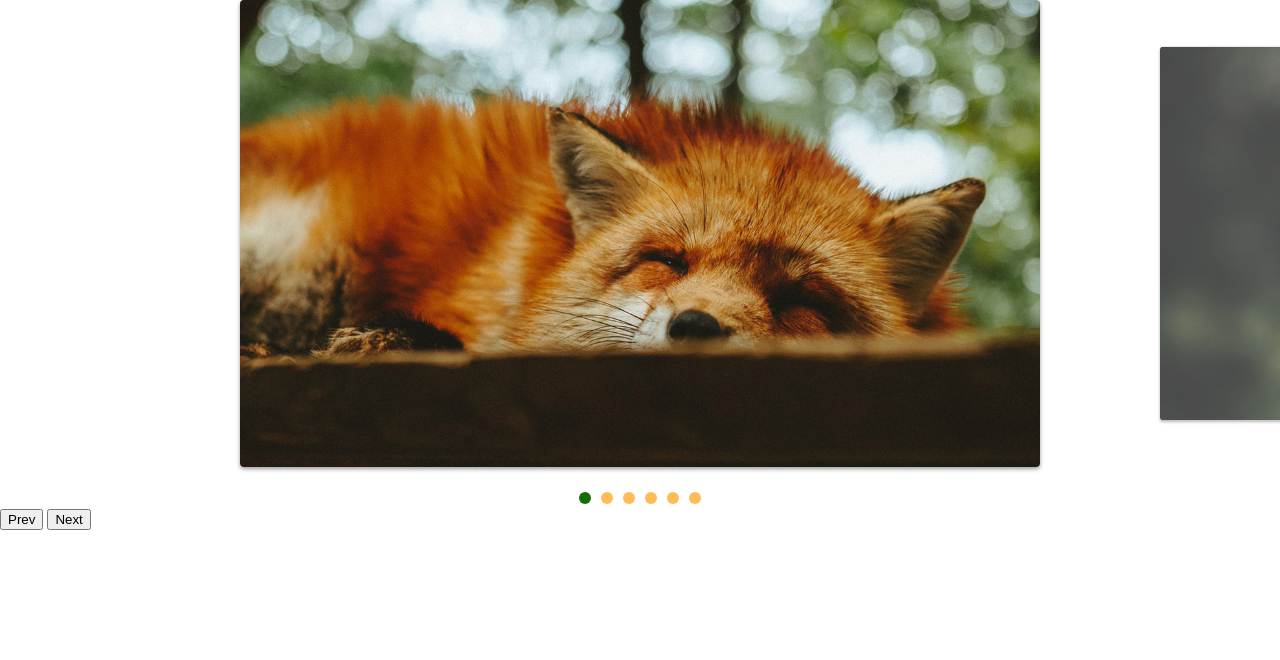
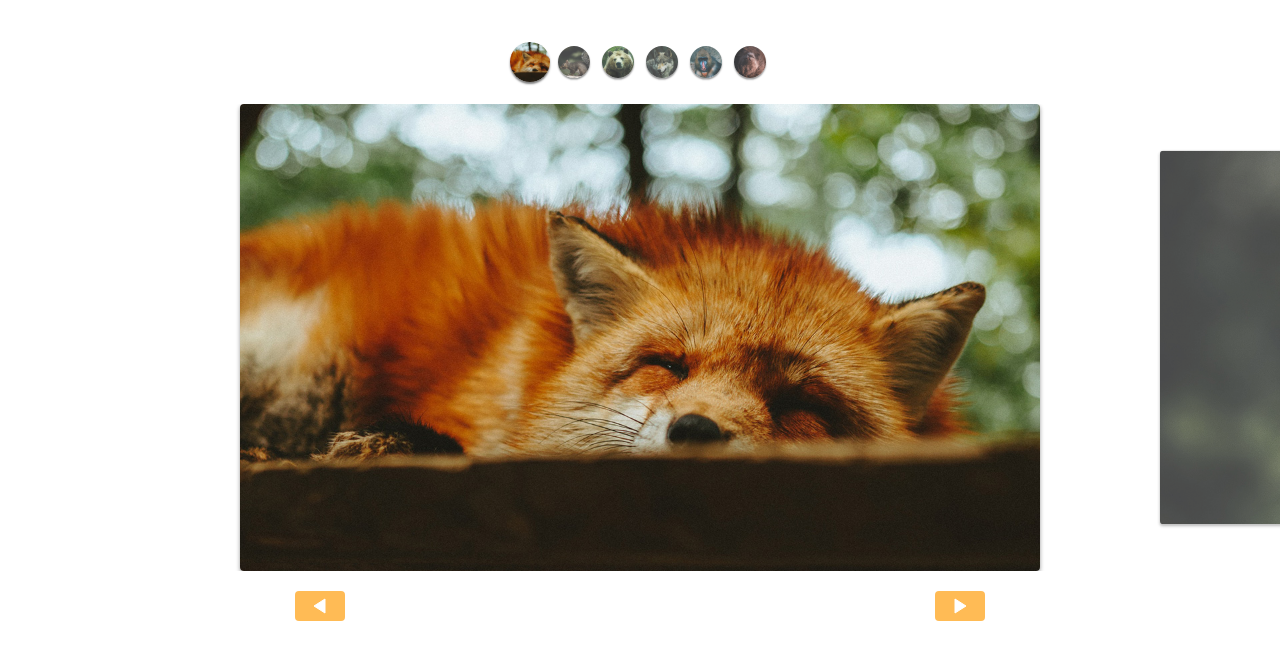
Before and after one commit to larissayasmim/projeto_slide, a plain HTML site: page index.html in a window 1280 px wide. Drawn offline with Linux system fonts and the light colour scheme.

Commit message:
Estiliza os botões de navegação

```diff
--- a/css/style.css
+++ b/css/style.css
@@ -62,5 +62,50 @@ img {
 }
 
 [data-control="slide"] li.active a, [data-control="slide"] li a:hover {
-  background: rgb(21, 108, 5);
+  background: #E54;
 }
+
+.custom-controls {
+  display: flex;
+  justify-content: center;
+  margin-top: 40px;
+  margin-bottom: 20px;
+  flex-wrap: wrap;
+}
+
+.custom-controls li {
+  opacity: .8;
+  transform: scale(.8);
+  width: 40px;
+  height: 40px;
+  border-radius: 50%;
+  overflow: hidden;
+  margin: 2px;
+  box-shadow: 0 2px 2px rgba(0,0,0,.5);
+  transition: .3s;
+}
+
+.custom-controls li.active {
+  opacity: 1;
+  transform: scale(1);
+}
+
+.arrow-nav {
+  display: flex;
+  justify-content: space-around;
+  margin: 20px 0;
+}
+
+.arrow-nav button {
+  cursor: pointer;
+  border: none;
+  border-radius: 4px;
+  color: white;
+  width: 50px;
+  height: 30px;
+  background: #FB5 url('../img/arrow.svg') center center no-repeat;
+}
+
+.arrow-nav button.prev {
+  transform: rotate(-180deg);
+}
--- a/index.html
+++ b/index.html
@@ -1,33 +1,36 @@
+
 <!DOCTYPE html>
 <html lang="en">
 <head>
   <meta charset="UTF-8">
-    <meta http-equiv="X-UA-Compatible" content="IE=edge">
   <meta name="viewport" content="width=device-width, initial-scale=1.0">
+  <meta http-equiv="X-UA-Compatible" content="ie=edge">
+  <title>Slide Curso JavaScript</title>
   <link rel="stylesheet" href="css/style.css">
-    <title>Slide Curso JavaScript</title>
-
 </head>
 <body>
-
+  <ul class="custom-controls">
+    <li><img src="img/foto1-thumb.jpg" alt=""></li>
+    <li><img src="img/foto2-thumb.jpg" alt=""></li>
+    <li><img src="img/foto3-thumb.jpg" alt=""></li>
+    <li><img src="img/foto4-thumb.jpg" alt=""></li>
+    <li><img src="img/foto5-thumb.jpg" alt=""></li>
+    <li><img src="img/foto6-thumb.jpg" alt=""></li>
+  </ul>
   <div class="slide-wrapper">
     <ul class="slide">
-            <li><img src="img/foto1.jpg"></li>
-            <li><img src="img/foto2.jpg"></li>
-            <li><img src="img/foto3.jpg"></li>
-            <li><img src="img/foto4.jpg"></li>
-            <li><img src="img/foto5.jpg"></li>
-            <li><img src="img/foto6.jpg"></li>
+      <li><img src="img/foto1.jpg" alt=""></li>
+      <li><img src="img/foto2.jpg" alt=""></li>
+      <li><img src="img/foto3.jpg" alt=""></li>
+      <li><img src="img/foto4.jpg" alt=""></li>
+      <li><img src="img/foto5.jpg" alt=""></li>
+      <li><img src="img/foto6.jpg" alt=""></li>
     </ul>
   </div>
-
-
-
   <div class="arrow-nav">
-        <button class="prev">Prev</button>
-        <button class="next">Next</button>
+    <button class="prev"></button>
+    <button class="next"></button>
   </div>
-
   <script type="module" src="js/script.js"></script>
 </body>
 </html>
--- a/js/script.js
+++ b/js/script.js
@@ -1,9 +1,6 @@
-import { SlideNav } from './slide.js';
+import SlideNav from './slide.js';
 
 const slide = new SlideNav('.slide', '.slide-wrapper');
 slide.init();
 slide.addArrow('.prev', '.next');
-
-slide.addControl();
-
-console.log(slide);
+slide.addControl('.custom-controls');
--- a/js/slide.js
+++ b/js/slide.js
@@ -146,7 +146,7 @@ export class Slide {
   }
 }
 
-export class SlideNav extends Slide {
+export default class SlideNav extends Slide {
   constructor(slide, wrapper) {
     super(slide, wrapper);
     this.bindControlEvents();
```
Lines whose indentation alone changed are shown as unchanged.
